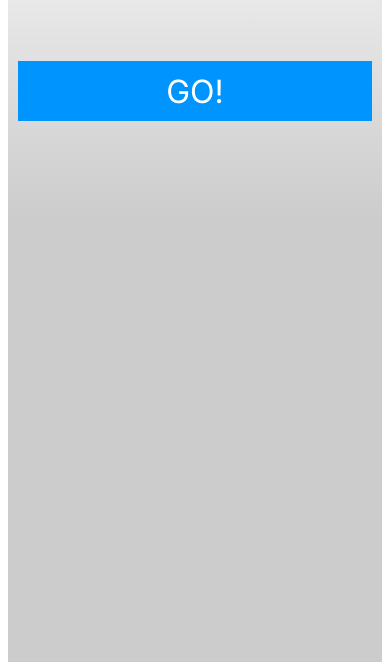
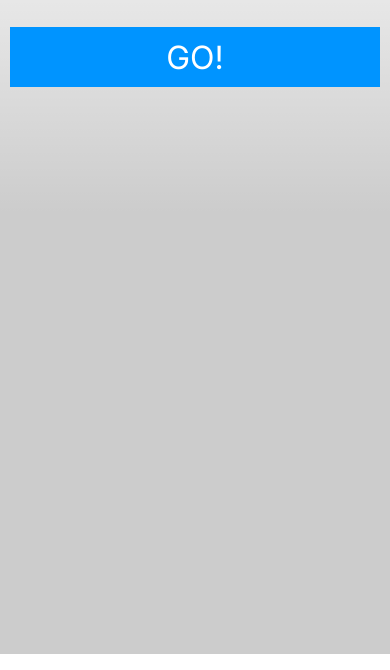
Before and after one commit to evgeniykolenkin/bored-app, a plain HTML site: page index.html in a window 390 px wide. Shown: the part 190-860 px from the top of the page. Drawn offline with Linux system fonts and the light colour scheme.

Commit message:
connect reset.css link

```diff
--- a/index.html
+++ b/index.html
@@ -17,6 +17,7 @@
       href="https://fonts.googleapis.com/css2?family=Inter:wght@400;700&display=swap"
       rel="stylesheet"
     />
+    <link rel="stylesheet" href="styles/reset.css" />
     <link rel="stylesheet" href="styles/main.css" />
   </head>
   <body>
--- a/styles/main.css
+++ b/styles/main.css
@@ -75,12 +75,5 @@ body {
   .bored__app-btn {
     font-size: 32px;
     width: 100%;
-    height: 60px;
-    padding: 11px 135px;
-    box-sizing: border-box;
-    background-color: #0094ff;
-    color: #ffffff;
-    border: none;
-    cursor: pointer;
   }
 }
```
